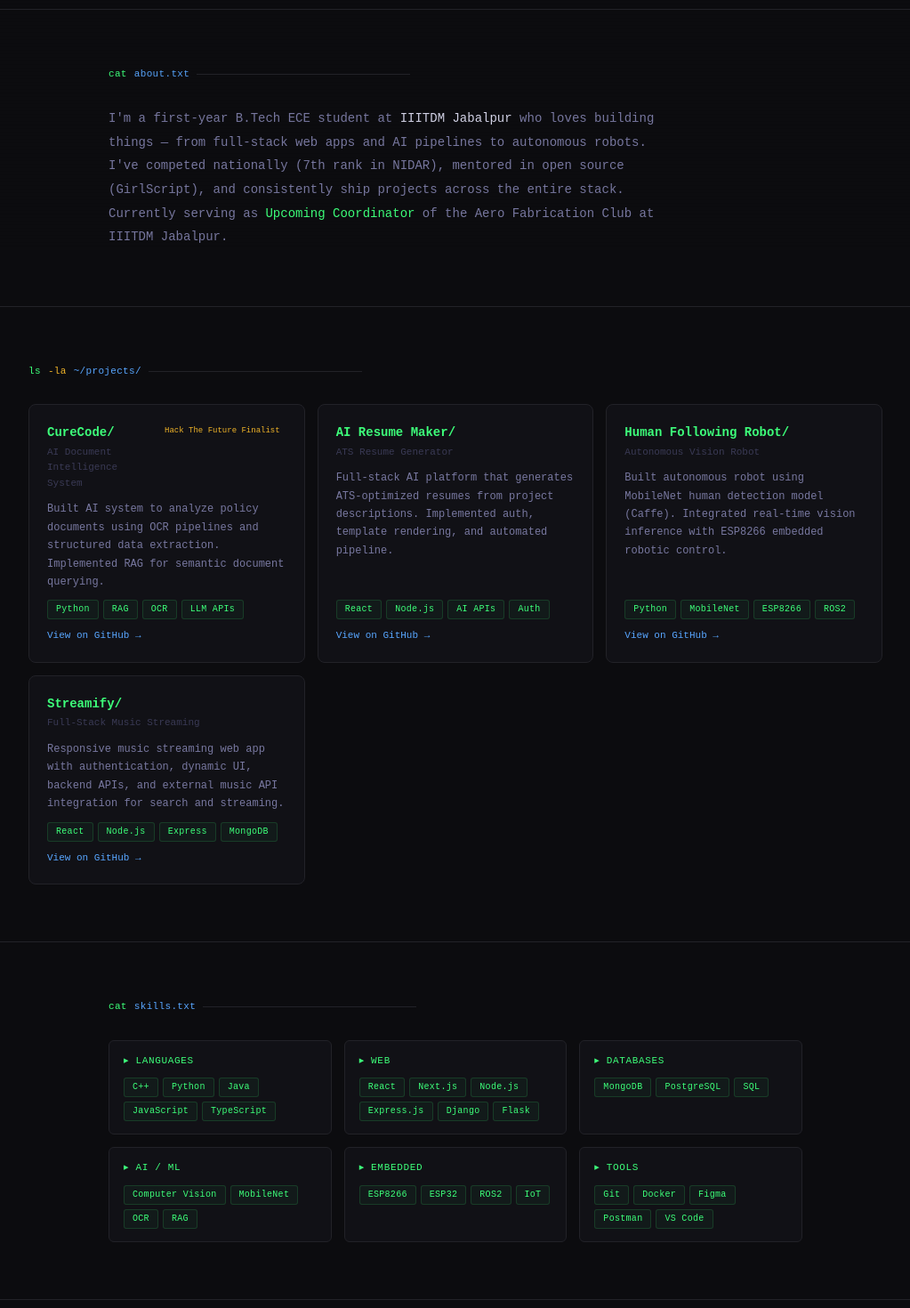
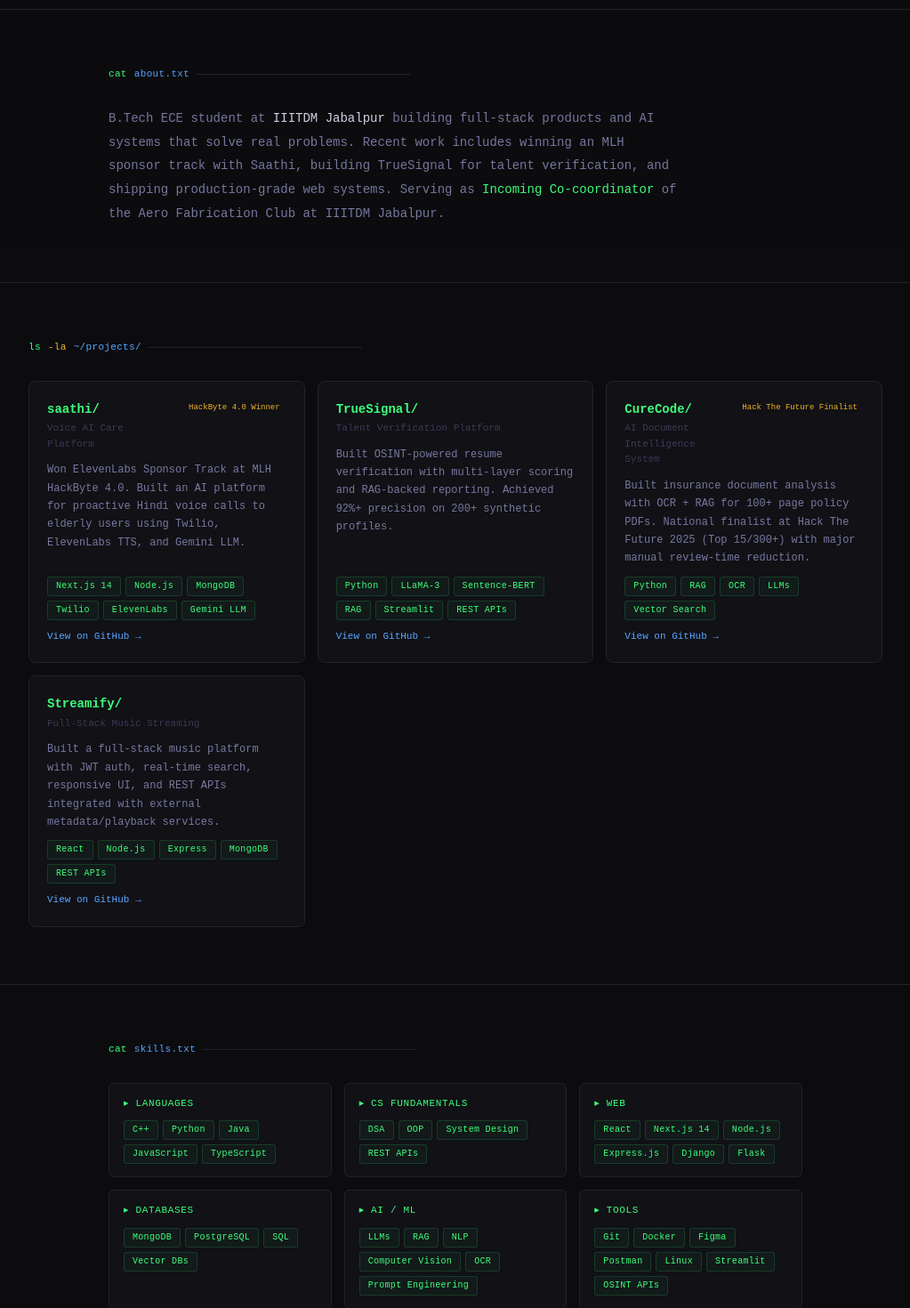
Before and after one commit to ShirshenduR/shirshendur.github.io, a React (Vite) app: page /portfolio in a window 1280 px wide. Shown: the part 520-1990 px from the top of the page at 89% size, without its empty margins (128-1151 px from the left). Built offline with nearby package versions, Linux system fonts and the light colour scheme.

Commit message:
feat: update portfolio with new projects and resume details

```diff
--- a/src/commands.js
+++ b/src/commands.js
@@ -7,16 +7,16 @@
   },
   "~/projects": {
     type: "dir",
-    children: ["CureCode/", "AI-Resume-Maker/", "Human-Following-Bot/", "Streamify/"],
+    children: ["saathi/", "TrueSignal/", "CureCode/", "Streamify/"],
   },
   "~/blog": { type: "dir", children: [] }, // populated dynamically
 }
 
 // GitHub URLs for each project (used by `open projects/<name>`)
 export const PROJECT_URLS = {
+  "saathi": "https://github.com/ShirshenduR/saathi",
+  "TrueSignal": "https://github.com/ShirshenduR/TrueSignal",
   "CureCode": "https://github.com/ShirshenduR/Hack-The-Future-CureCode",
-  "AI-Resume-Maker": "https://github.com/ShirshenduR/AI-RESUME-MAKER",
-  "Human-Following-Bot": "https://github.com/ShirshenduR/Human-Following-Bot",
   "Streamify": "https://github.com/ShirshenduR/Streamify",
 }
 
@@ -32,32 +32,32 @@
   files: [
     "about.txt", "skills.txt", "contact.txt", "education.txt",
     "achievements.txt", "resume.pdf", ".secret",
-    "projects/CureCode", "projects/AI-Resume-Maker",
-    "projects/Human-Following-Bot", "projects/Streamify",
+    "projects/saathi", "projects/TrueSignal",
+    "projects/CureCode", "projects/Streamify",
     // bare project names for `open <name>` completion
-    "CureCode", "AI-Resume-Maker", "Human-Following-Bot", "Streamify",
+    "saathi", "TrueSignal", "CureCode", "Streamify",
   ],
 }
 
 export const FILES = {
   "about.txt": `
 NAME         Shirshendu Ranjana Tripathi
-ROLE         Full-Stack Developer · AI/ML Enthusiast · Robotics Builder
+ROLE         Full-Stack Developer · AI/ML Builder · Systems Engineer
 INSTITUTE    IIITDM Jabalpur — B.Tech ECE (2024–2028)
 PHONE        +91 89249 42797
 GITHUB       github.com/ShirshenduR
 LINKEDIN     linkedin.com/in/shirshendur
 
 BIO
-  I'm a first-year B.Tech ECE student at IIITDM Jabalpur who loves
-  building things — from full-stack web apps and AI pipelines to
-  autonomous robots. I've competed nationally, mentored in open source,
-  and ship projects across the entire stack.
+  B.Tech ECE student at IIITDM Jabalpur building full-stack products,
+  LLM workflows, and production-ready AI systems. I enjoy solving
+  real-world problems by combining software engineering, data pipelines,
+  and practical deployment.
 
 CURRENTLY
-  → B.Tech ECE @ IIITDM Jabalpur (Batch of 2028)
-  → Upcoming Coordinator — Aero Fabrication Club, IIITDM Jabalpur
-  → Building AI-powered tools and robotics systems
+  → Incoming Co-coordinator — Aero Fabrication Club (100+ members)
+  → Building AI products: Saathi, TrueSignal, and CureCode
+  → Shipping full-stack systems with measurable impact
   → Contributing to open source (50+ repositories on GitHub)
 
 TIP: run 'open github.com/ShirshenduR' to visit GitHub profile
@@ -67,6 +67,7 @@
 INSTITUTION   Indian Institute of Information Technology Design and
               Manufacturing (IIITDM), Jabalpur
 DEGREE        B.Tech in Electronics and Communication Engineering
+LOCATION      Jabalpur, India
 YEAR          2024 – 2028
 
 INSTITUTION   Metropolitan School, Gorakhpur, Uttar Pradesh
@@ -81,25 +82,23 @@
 PROGRAMMING LANGUAGES
   C++  Python  Java  JavaScript  TypeScript
 
-COMPUTER SCIENCE
-  Data Structures & Algorithms
-  Object Oriented Programming
+CS FUNDAMENTALS
+  Data Structures & Algorithms  Object Oriented Programming
+  System Design  REST APIs
 
 WEB DEVELOPMENT
-  React  Next.js  Node.js  Express.js  Django  Flask
+  React  Next.js  Node.js  Express.js  Django  Flask  RESTful APIs
 
 DATABASES
-  MongoDB  PostgreSQL  SQL
+  MongoDB  PostgreSQL  SQL  Vector Databases
 
 AI / ML
-  Computer Vision  MobileNet  OCR Pipelines
-  Retrieval Augmented Generation (RAG)
-
-EMBEDDED & ROBOTICS
-  ESP8266  ESP32  ROS2  Robotics  IoT
+  LLMs  Retrieval Augmented Generation (RAG)  NLP
+  Computer Vision  OCR Pipelines  Prompt Engineering
 
 TOOLS
   Git  GitHub  Docker  Figma  VS Code  Postman
+  Linux  Streamlit  OSINT APIs
 `.trim(),
 
   "contact.txt": `
@@ -117,22 +116,27 @@
 `.trim(),
 
   "achievements.txt": `
-COMPETITIONS
-  🥇  7th Rank Nationwide
-      NIDAR Disaster Management Challenge
-      Among 350+ teams across India
-      → Trained a human detection model using a custom dataset
-        for disaster surveillance and rescue systems.
+HACKATHONS & COMPETITIONS
+  🏆  MLH HackByte 4.0 — ElevenLabs Sponsor Track Winner (2026)
+      Built Saathi with team SillyCoders in under 36 hours.
 
-  🏆  Hack The Future 2025 — Finalist
-      IIT Gandhinagar national-level hackathon
+  🥇  NIDAR Disaster Management Challenge — 7th Nationwide (2026)
+      Ranked among 350+ teams across India.
+
+  🎖️  Hack The Future 2025 — National Finalist
+      IIT Gandhinagar (Top 15 out of 300+ teams)
 
 OPEN SOURCE
-  🌟  Top 50 Mentor — GirlScript Summer of Code
-  🔗  50+ repositories on GitHub
+  🌟  Top 50 Mentor — GirlScript Summer of Code (2025)
+      Mentored 30+ contributors in a 3-month program.
+  🔗  50+ public repositories on GitHub
+
+LEADERSHIP
+  🛠️  Incoming Co-coordinator — Aero Fabrication Club, IIITDM
+      100+ member student club.
 
 COMPETITIVE PROGRAMMING
-  ★   3 Rating — CodeChef
+  ★   3-Star Rating — CodeChef
 
 CERTIFICATIONS
   ✓  CS50x — Introduction to Computer Science, Harvard University
@@ -152,6 +156,47 @@
 
   // ── Projects ──────────────────────────────────────────────────────────────
 
+  "projects/saathi": `
+NAME    Saathi — Voice AI Care Platform
+YEAR    2026
+REPO    github.com/ShirshenduR/saathi
+
+DESCRIPTION
+  AI platform that places proactive Hindi voice calls to elderly users
+  using Twilio, ElevenLabs TTS, and Gemini LLM, with no smartphone
+  required for the user.
+
+HIGHLIGHTS
+  • Won ElevenLabs Sponsor Track at MLH HackByte 4.0 (400+ participants)
+  • Shipped family dashboard with mood tracking and safety risk flags
+  • Reduced caregiver response time by around 60%
+
+TECH
+  Next.js 14 · Node.js · MongoDB · ElevenLabs TTS · Twilio · Gemini LLM
+
+→ Run: open github.com/ShirshenduR/saathi
+`.trim(),
+
+  "projects/TrueSignal": `
+NAME    TrueSignal — Talent Verification Platform
+YEAR    2026
+REPO    github.com/ShirshenduR/TrueSignal
+
+DESCRIPTION
+  Verifies resume claims against live GitHub, LeetCode, and Codeforces
+  data via OSINT APIs and generates transparent audit reports.
+
+HIGHLIGHTS
+  • Reduced credential-fraud screening time by around 80%
+  • Multi-layer scoring: Sentence-BERT, entropy, and Jaccard metrics
+  • Achieved 92%+ precision over 200+ synthetic candidate profiles
+
+TECH
+  Python · Groq LLaMA-3 · Sentence-BERT · RAG · Streamlit · REST APIs
+
+→ Run: open github.com/ShirshenduR/TrueSignal
+`.trim(),
+
   "projects/CureCode": `
 NAME    CureCode — AI Document Intelligence System
 EVENT   IIT Gandhinagar Hack the Future (Finalist)
@@ -162,50 +207,29 @@
   OCR pipelines and structured data extraction. Implemented Retrieval
   Augmented Generation (RAG) for semantic document querying and insights.
 
+HIGHLIGHTS
+  • Top 15 of 300+ teams at Hack The Future 2025
+  • Cut manual policy review time by an estimated 75%
+
 TECH
-  Python · OCR Pipelines · RAG · LLM APIs · Document Intelligence
+  Python · OCR · RAG · LLMs · Vector Search
 
 → Run: open github.com/ShirshenduR/Hack-The-Future-CureCode
 `.trim(),
 
-  "projects/AI-Resume-Maker": `
-NAME    AI Resume Maker — ATS Resume Generator
-REPO    github.com/ShirshenduR/AI-RESUME-MAKER
-
-DESCRIPTION
-  Full-stack AI platform that generates ATS-optimized resumes from
-  plain project descriptions. Includes authentication, template rendering,
-  and an automated resume generation pipeline.
-
-TECH
-  Full-Stack · AI / LLM APIs · Authentication · Template Engine
-
-→ Run: open github.com/ShirshenduR/AI-RESUME-MAKER
-`.trim(),
-
-  "projects/Human-Following-Bot": `
-NAME    Human Following Robot
-REPO    github.com/ShirshenduR/Human-Following-Bot
-
-DESCRIPTION
-  Autonomous robot capable of detecting and following a human target in
-  real time. Uses MobileNet human detection (Caffe) for vision inference
-  integrated with ESP8266-based embedded robotic control.
-
-TECH
-  Python · MobileNet · Caffe · ESP8266 · Computer Vision · Robotics
-
-→ Run: open github.com/ShirshenduR/Human-Following-Bot
-`.trim(),
-
   "projects/Streamify": `
 NAME    Streamify — Full-Stack Music Streaming Platform
+YEAR    2024
 REPO    github.com/ShirshenduR/Streamify
 
 DESCRIPTION
   Responsive music streaming web application with user authentication,
   dynamic UI, backend REST APIs, and integration with external music APIs
   for search and streaming.
+
+HIGHLIGHTS
+  • JWT auth, real-time search, and fully responsive interface
+  • Sustained 500+ concurrent sessions with sub-200ms API response time
 
 TECH
   React · Node.js · Express.js · MongoDB · REST APIs · Authentication
@@ -235,6 +259,7 @@
   PROJECTS
     ls projects/                   List all projects
     cat projects/<name>            Read project details
+    open saathi                    Open Saathi repository
     open github.com/ShirshenduR   Open GitHub profile
 
   PAGES
@@ -265,11 +290,11 @@
      ██████████████████████        Host:     shirshendur.github.io
      ██████████████████████        Kernel:   React 19 / Vite 6
      ██████████████████████        Shell:    zsh (custom emulator)
-      ████████████████████         Uptime:   1y (Batch of 2028)
-       ██████████████████          College:  IIITDM Jabalpur
-         ██████████████            Branch:   ECE · Aero Fab Club
+      ████████████████████         Uptime:   2y (Batch of 2028)
+       ██████████████████          College:  IIITDM Jabalpur, Jabalpur
+         ██████████████            Branch:   ECE · Aero Fab Club (Incoming Co-coordinator)
                                    Repos:    50+ on GitHub
-                                   Rating:   3★ CodeChef
-                                   Rank:     7th Nationwide (NIDAR)
+                                   Rating:   3-Star CodeChef
+                                   Rank:     7th Nationwide (NIDAR 2026)
                                    Colors:  ██ ██ ██ ██ ██ ██
 `.trim()
--- a/src/components/Terminal.jsx
+++ b/src/components/Terminal.jsx
@@ -213,7 +213,7 @@
                 break
 
             case "uname":
-                pushLine({ type: "output", text: "Portfolio OS portfolio 3.0.0 React 19 / Vite 6 — IIITDM Jabalpur ECE" }); break
+                pushLine({ type: "output", text: "Portfolio OS v3.0.0 React 19 / Vite 6 — IIITDM Jabalpur ECE" }); break
 
             case "touch": case "vim": case "nano": case "vi":
                 pushLine({ type: "output", text: "Permission denied: read-only filesystem.", color: "var(--red)" }); break
@@ -234,7 +234,7 @@
                 pushLine({ type: "output", text: `${cmd}: Try 'contact' instead.` }); break
 
             case "git":
-                if (args[0] === "log") pushLine({ type: "output", text: "commit a1b2c3d (HEAD -> main)\nAuthor: Shirshendu Ranjana Tripathi\nDate:   " + new Date().toDateString() + "\n\n    feat: redesign portfolio as real macOS terminal emulator\n\ncommit b2c3d4e\n\n    feat: add AI Resume Maker" })
+                if (args[0] === "log") pushLine({ type: "output", text: "commit a1b2c3d (HEAD -> main)\nAuthor: Shirshendu Ranjana Tripathi\nDate:   " + new Date().toDateString() + "\n\n    feat: sync portfolio with 2026 resume\n\ncommit b2c3d4e\n\n    feat: redesign portfolio as real macOS terminal emulator" })
                 else if (args[0] === "status") pushLine({ type: "output", text: "On branch main\nYour branch is up to date with 'origin/main'.\n\nnothing to commit, working tree clean" })
                 else pushLine({ type: "output", text: "usage: git [log|status|...]\nTry: git log" })
                 break
--- a/src/pages/Home.jsx
+++ b/src/pages/Home.jsx
@@ -9,14 +9,14 @@
     <div style={{ background: "var(--bg)", minHeight: "100vh" }}>
       <Seo
         title="Shirshendu Ranjana Tripathi | Terminal Portfolio"
-        description="Explore Shirshendu Ranjana Tripathi's terminal-style portfolio featuring full-stack, AI/ML, robotics projects, and a technical blog."
+        description="Explore Shirshendu Ranjana Tripathi's terminal-style portfolio featuring full-stack projects, LLM systems, hackathon-winning builds, and a technical blog."
         canonicalPath="/"
         keywords={[
           "Shirshendu Ranjana Tripathi",
           "Shirshendu portfolio",
           "full-stack developer portfolio",
-          "AI ML developer",
-          "robotics portfolio",
+          "LLM engineer portfolio",
+          "hackathon projects",
         ]}
         schema={[
           {
@@ -35,9 +35,9 @@
               "https://github.com/ShirshenduR",
               "https://linkedin.com/in/shirshendur",
             ],
-            jobTitle: "Full-Stack Developer",
+            jobTitle: "Full-Stack Developer and AI/ML Builder",
             alumniOf: "IIITDM Jabalpur",
-            knowsAbout: ["React", "Python", "AI", "Machine Learning", "Robotics"],
+            knowsAbout: ["React", "Python", "LLMs", "RAG", "NLP", "Machine Learning", "System Design"],
           },
         ]}
       />
--- a/src/pages/Portfolio.jsx
+++ b/src/pages/Portfolio.jsx
@@ -5,37 +5,37 @@
 
 const PROJECTS = [
     {
+        name: "saathi",
+        full: "Voice AI Care Platform",
+        desc: "Won ElevenLabs Sponsor Track at MLH HackByte 4.0. Built an AI platform for proactive Hindi voice calls to elderly users using Twilio, ElevenLabs TTS, and Gemini LLM.",
+        tech: ["Next.js 14", "Node.js", "MongoDB", "Twilio", "ElevenLabs", "Gemini LLM"],
+        url: "https://github.com/ShirshenduR/saathi",
+        badge: "HackByte 4.0 Winner",
+        badgeColor: "var(--amber)",
+    },
+    {
+        name: "TrueSignal",
+        full: "Talent Verification Platform",
+        desc: "Built OSINT-powered resume verification with multi-layer scoring and RAG-backed reporting. Achieved 92%+ precision on 200+ synthetic profiles.",
+        tech: ["Python", "LLaMA-3", "Sentence-BERT", "RAG", "Streamlit", "REST APIs"],
+        url: "https://github.com/ShirshenduR/TrueSignal",
+        badge: null,
+        badgeColor: null,
+    },
+    {
         name: "CureCode",
         full: "AI Document Intelligence System",
-        desc: "Built AI system to analyze policy documents using OCR pipelines and structured data extraction. Implemented RAG for semantic document querying.",
-        tech: ["Python", "RAG", "OCR", "LLM APIs"],
+        desc: "Built insurance document analysis with OCR + RAG for 100+ page policy PDFs. National finalist at Hack The Future 2025 (Top 15/300+) with major manual review-time reduction.",
+        tech: ["Python", "RAG", "OCR", "LLMs", "Vector Search"],
         url: "https://github.com/ShirshenduR/Hack-The-Future-CureCode",
         badge: "Hack The Future Finalist",
         badgeColor: "var(--amber)",
     },
     {
-        name: "AI Resume Maker",
-        full: "ATS Resume Generator",
-        desc: "Full-stack AI platform that generates ATS-optimized resumes from project descriptions. Implemented auth, template rendering, and automated pipeline.",
-        tech: ["React", "Node.js", "AI APIs", "Auth"],
-        url: "https://github.com/ShirshenduR/AI-RESUME-MAKER",
-        badge: null,
-        badgeColor: null,
-    },
-    {
-        name: "Human Following Robot",
-        full: "Autonomous Vision Robot",
-        desc: "Built autonomous robot using MobileNet human detection model (Caffe). Integrated real-time vision inference with ESP8266 embedded robotic control.",
-        tech: ["Python", "MobileNet", "ESP8266", "ROS2"],
-        url: "https://github.com/ShirshenduR/Human-Following-Bot",
-        badge: null,
-        badgeColor: null,
-    },
-    {
         name: "Streamify",
         full: "Full-Stack Music Streaming",
-        desc: "Responsive music streaming web app with authentication, dynamic UI, backend APIs, and external music API integration for search and streaming.",
-        tech: ["React", "Node.js", "Express", "MongoDB"],
+        desc: "Built a full-stack music platform with JWT auth, real-time search, responsive UI, and REST APIs integrated with external metadata/playback services.",
+        tech: ["React", "Node.js", "Express", "MongoDB", "REST APIs"],
         url: "https://github.com/ShirshenduR/Streamify",
         badge: null,
         badgeColor: null,
@@ -44,18 +44,19 @@
 
 const SKILLS = [
     { cat: "Languages", items: ["C++", "Python", "Java", "JavaScript", "TypeScript"] },
-    { cat: "Web", items: ["React", "Next.js", "Node.js", "Express.js", "Django", "Flask"] },
-    { cat: "Databases", items: ["MongoDB", "PostgreSQL", "SQL"] },
-    { cat: "AI / ML", items: ["Computer Vision", "MobileNet", "OCR", "RAG"] },
-    { cat: "Embedded", items: ["ESP8266", "ESP32", "ROS2", "IoT"] },
-    { cat: "Tools", items: ["Git", "Docker", "Figma", "Postman", "VS Code"] },
+    { cat: "CS Fundamentals", items: ["DSA", "OOP", "System Design", "REST APIs"] },
+    { cat: "Web", items: ["React", "Next.js 14", "Node.js", "Express.js", "Django", "Flask"] },
+    { cat: "Databases", items: ["MongoDB", "PostgreSQL", "SQL", "Vector DBs"] },
+    { cat: "AI / ML", items: ["LLMs", "RAG", "NLP", "Computer Vision", "OCR", "Prompt Engineering"] },
+    { cat: "Tools", items: ["Git", "Docker", "Figma", "Postman", "Linux", "Streamlit", "OSINT APIs"] },
 ]
 
 const ACHIEVEMENTS = [
+    { icon: "🏆", title: "MLH HackByte 4.0 Winner", sub: "ElevenLabs Sponsor Track (Saathi, team SillyCoders)" },
     { icon: "🥇", title: "7th Rank Nationwide", sub: "NIDAR Disaster Management Challenge — 350+ teams" },
-    { icon: "🏆", title: "Hack The Future 2025 Finalist", sub: "IIT Gandhinagar national hackathon" },
-    { icon: "🌟", title: "Top 50 Mentor", sub: "GirlScript Summer of Code" },
+    { icon: "🌟", title: "Top 50 Mentor", sub: "GirlScript Summer of Code, mentored 30+ contributors" },
     { icon: "⭐", title: "3★ Rating — CodeChef", sub: "Competitive programming" },
+    { icon: "🛠️", title: "Incoming Co-coordinator", sub: "Aero Fabrication Club, IIITDM (100+ members)" },
     { icon: "📚", title: "CS50x — Harvard University", sub: "Introduction to Computer Science" },
     { icon: "☁️", title: "AWS Educate", sub: "Introduction to Generative AI" },
 ]
@@ -96,7 +97,7 @@
                             Shirshendu Ranjana Tripathi
                         </h1>
                         <p style={{ fontSize: 14, color: "var(--text-dim)", marginBottom: 6 }}>
-                            Full-Stack Developer · AI/ML Enthusiast · Robotics Builder
+                            Full-Stack Developer · AI/ML Builder · Systems Engineer
                         </p>
                         <p style={{ fontSize: 12, color: "var(--text-faint)", marginBottom: 28 }}>
                             B.Tech ECE @ IIITDM Jabalpur (2024–2028)
@@ -131,9 +132,9 @@
                     <div style={{ maxWidth: 780, margin: "0 auto" }}>
                         <div className="sh"><span className="sh-cmd">cat</span><span className="sh-arg">about.txt</span><span className="sh-line" /></div>
                         <p style={{ fontSize: 14, color: "var(--text-dim)", lineHeight: 1.9, maxWidth: 640 }}>
-                            I'm a first-year B.Tech ECE student at <span style={{ color: "var(--text)" }}>IIITDM Jabalpur</span> who loves building things — from full-stack web apps and AI pipelines to autonomous robots.
-                            I've competed nationally (7th rank in NIDAR), mentored in open source (GirlScript), and consistently ship projects across the entire stack.
-                            Currently serving as <span style={{ color: "var(--green)" }}>Upcoming Coordinator</span> of the Aero Fabrication Club at IIITDM Jabalpur.
+                            B.Tech ECE student at <span style={{ color: "var(--text)" }}>IIITDM Jabalpur</span> building full-stack products and AI systems that solve real problems.
+                            Recent work includes winning an MLH sponsor track with Saathi, building TrueSignal for talent verification, and shipping production-grade web systems.
+                            Serving as <span style={{ color: "var(--green)" }}>Incoming Co-coordinator</span> of the Aero Fabrication Club at IIITDM Jabalpur.
                         </p>
                     </div>
                 </section>
```
Also changed, not shown: 2 other files (tests, documents, lock files or other folders).
